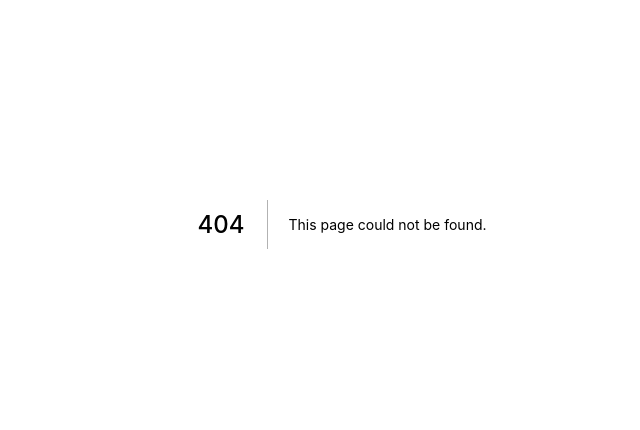
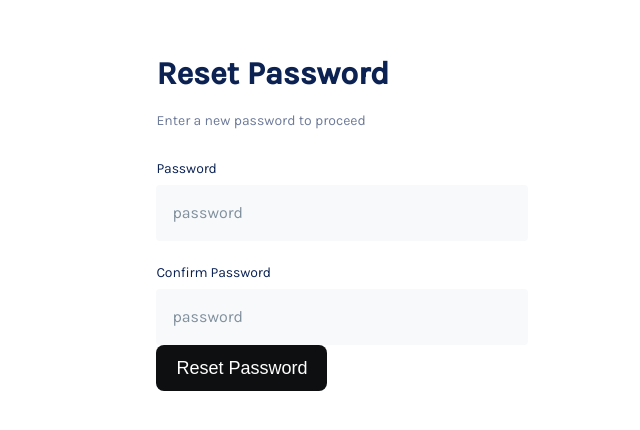
Before and after one commit to sparkpayrolls/SparkpayFrontend, a Next.js app: page /resetpassword in a window 1280 px wide. Before the commit this address had no page. Shown: the part 176-606 px from the top of the page, without its empty margins (298-938 px from the left). Built offline with nearby package versions, Linux system fonts and the light colour scheme.

Commit message:
end commit for check inbox page

```diff
--- /dev/null
+++ b/pages/resetpassword/index.tsx
@@ -0,0 +1,51 @@
+import { NextPage } from "next";
+import Head from "next/head";
+import React from "react";
+import { Button } from "../../components/Button/Button";
+import { Input } from "../../components/Input/Input";
+
+const ResetPassword: NextPage = () => {
+  return (
+    <div className="reset-password">
+      <Head>
+        <title>Reset Password</title>
+        <meta name="description" content="Generated by create next app" />
+        <link rel="icon" href="/favicon.ico" />
+      </Head>
+      <div className="reset-password__section">
+        <h1 className="reset-password__title">Reset Password</h1>
+        <p className="reset-password__subtext">
+          {" "}
+          Enter a new password to proceed{" "}
+        </p>
+
+        <form>
+          <div className="reset-password__form-input-section">
+            <div className="reset-password__form-grid">
+              <Input
+                type="password"
+                label="Password"
+                placeholder="password"
+                name="password"
+              />
+            </div>
+            <Input
+              type="password"
+              label="Confirm Password"
+              placeholder="password"
+              name="password"
+            />
+          </div>
+          <Button
+            label="Reset Password"
+            onClick={() => {}}
+            className="reset-password__reset-password-btn"
+            primary
+          />
+        </form>
+      </div>
+    </div>
+  );
+};
+
+export default ResetPassword;
--- a/styles/globals.scss
+++ b/styles/globals.scss
@@ -11,4 +11,5 @@
 @import "./pages/create-account";
 @import "./pages/login";
 @import "./pages/forget-password";
-@import "./pages/checkinbox"
+@import "./pages/checkinbox";
+@import "./pages/reset-password";
--- /dev/null
+++ b/styles/pages/_reset-password.scss
@@ -0,0 +1,38 @@
+.reset-password {
+  display: flex;
+  justify-content: center;
+  align-items: center;
+  min-height: 100vh;
+  margin: 0 0 4rem;
+
+  &__section {
+    width: 29%;
+    display: flex;
+    flex-direction: column;
+  }
+
+  &__title {
+    font-weight: 600;
+    font-size: 2rem;
+    line-height: 2rem;
+    color: #0b2253;
+    margin: 0 0 0.5rem;
+  }
+
+  &__subtext {
+    font-weight: normal;
+    font-size: 14px;
+    color: #6d7a98;
+    margin-bottom: 2rem;
+  }
+
+   &__form-input-section {
+    display: flex;
+    flex-direction: column;
+    grid-row-gap: 1.5rem;
+  }
+
+  &__reset-password-btn {
+
+  }
+}
```
